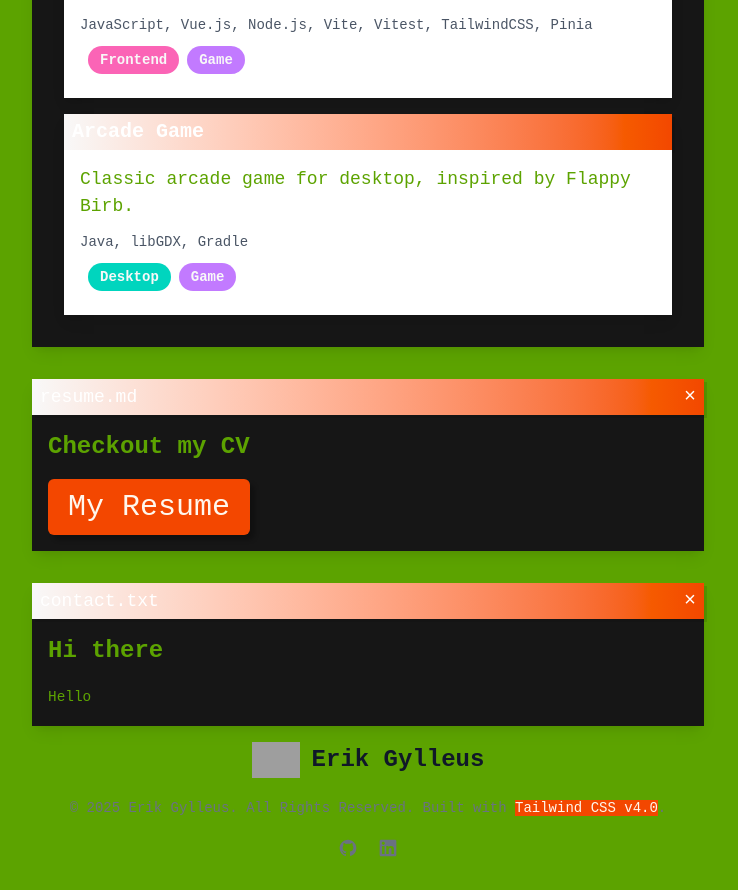
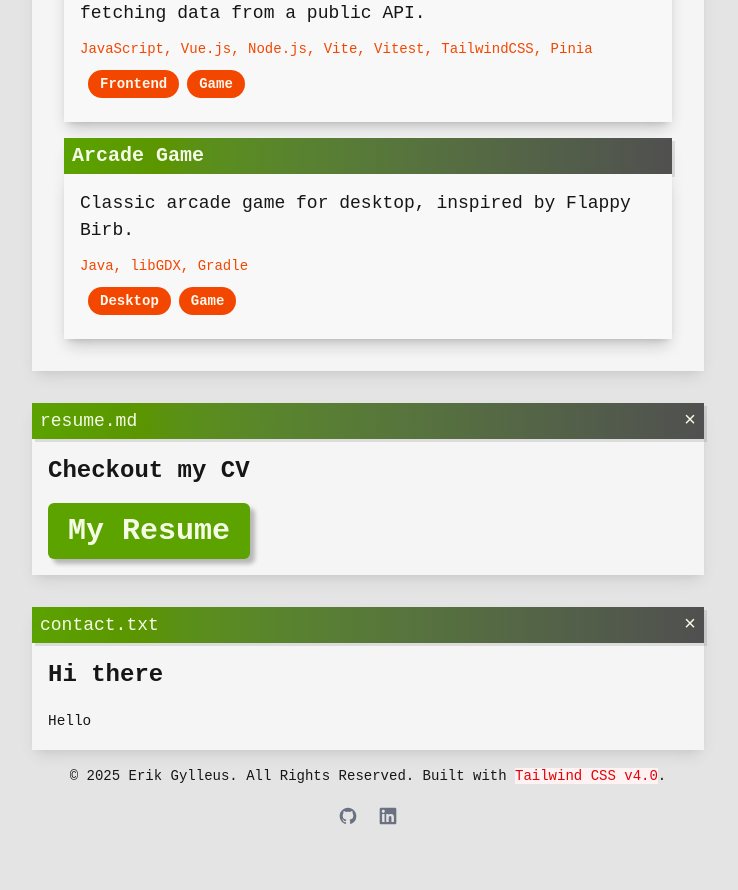
Before and after one commit to ergyl/ergyl.github.io, a Vue app: page / in a window 1280 px wide. Shown: the part 1607-2497 px from the top of the page, without its empty margins (272-1010 px from the left). After the commit the page ends 2465 px from the top, so only its background shows below. Built offline with nearby package versions, Linux system fonts and the light colour scheme; grey boxes are pictures that could not be loaded.

Commit message:
add logo and author name to header; refactor button styles and variants

```diff
--- a/src/App.vue
+++ b/src/App.vue
@@ -2,6 +2,10 @@
   <header>
     <div class="wrapper">
      <ToggleThemeSwitch/>
+      <div class="flex items-center justify-center mb-5 text-2xl font-semibold">
+        <img src="https://www.svgrepo.com/show/131095/noodles.svg" class="h-12 mr-3 sm:h-9 dark:filter dark:invert" alt="Logo">
+        <span>Erik Gylleus</span>
+      </div>
     </div>
   </header>
 
--- a/src/assets/main.css
+++ b/src/assets/main.css
@@ -56,7 +56,7 @@ Example: if you want to style all H2 elements you use the base layer.
         min-height: 100vh;
         font-family: monospace, Inter;
         text-rendering: optimizeLegibility;
-        @apply text-primary bg-primary;
+        @apply text-base-content bg-base-300;
     }
 
     body strong {
@@ -70,15 +70,11 @@ Example: if you want to style all H2 elements you use the base layer.
     a {
         text-decoration: none;
         transition: 0.3s;
-        @apply text-accent-content bg-accent
+        @apply text-secondary bg-secondary-content
     }
 
     a:hover {
-        @apply text-accent bg-accent-content
-    }
-
-    button:disabled {
-        color: grey;
+        @apply text-secondary-content bg-secondary
     }
 
     h1, h2, h3, h4, h5, h6 {
@@ -198,7 +194,7 @@ Example: if you want to style all H2 elements you use the base layer.
 
     #terminal {
         box-shadow: 0 8px 16px -4px rgba(0, 0, 0, 0.1), 0 4px 8px -4px rgba(0, 0, 0, 0.06);
-        @apply bg-base-100 text-primary
+        @apply bg-neutral text-neutral-content
     }
 
     .card {
@@ -208,37 +204,65 @@ Example: if you want to style all H2 elements you use the base layer.
 
     .retro-window {
         box-shadow: 0 8px 16px -4px rgba(0, 0, 0, 0.1), 0 4px 8px -4px rgba(0, 0, 0, 0.06);
-        @apply bg-base-content;
+        @apply bg-base-200;
     }
 
     .retro-window-title {
         box-shadow: 3px 3px 0 rgba(0, 0, 0, 0.1);
-        @apply bg-gradient-to-r from-base-100 to-accent text-white px-2 py-1 flex justify-between items-center;
+        @apply bg-gradient-to-r from-primary to-neutral text-primary-content px-2 py-1 flex justify-between items-center;
+    }
+
+    .project-card {
+        @apply bg-base-100 text-base-content shadow-lg p-4;
+    }
+
+    .project-card:hover {
+        opacity: var(--hover-opacity);
+        @apply bg-base-300;
     }
 
     .pill {
-        @apply text-base-100 rounded-full px-3 py-1 text-sm font-semibold
+        @apply text-base-content rounded-full px-3 py-1 text-sm font-semibold
+    }
+
+    .btn {
+        display: inline-flex;
+        align-items: center;
+        justify-content: center;
+        border-radius: 0.375rem; /* Rounded-md */
+        font-weight: 600;
+        padding: 0.5rem 1rem;
+        transition: all 0.2s ease-in-out;
+        @apply bg-primary text-primary-content;
+    }
+
+    .btn:hover {
+        opacity: var(--hover-opacity);
+        @apply bg-primary text-primary-content;
+    }
+
+    .btn:active {
+        opacity: var(--pressed-opacity);
+        @apply bg-primary text-primary-content;
+    }
+
+    .btn:focus {
+        outline: none;
+        box-shadow: 0 0 0 3px rgba(0, 0, 0, var(--focus-opacity));
     }
 
     .btn-disabled {
         cursor: not-allowed;
         opacity: var(--disabled-opacity);
-        @apply bg-yellow-200 text-accent-content
+        @apply bg-neutral text-neutral-content;
     }
 
-    .btn-active {
-        cursor: pointer;
-        @apply bg-accent text-accent-content hover:opacity-90
+    .btn-secondary {
+        @apply bg-secondary text-secondary-content;
     }
 
-    .btn-hover {
-        opacity: var(--hover-opacity);
-        @apply bg-red-400 text-accent-content
-    }
-
-    .btn-pressed {
-        opacity: var(--pressed-opacity);
-        @apply bg-blue-400 text-accent-content
+    .btn-accent {
+        @apply bg-accent text-accent-content;
     }
 
 
@@ -260,17 +284,17 @@ Example: if you want to style all H2 elements you use the base layer.
 @layer utilities {
     :root {
         --section-gap: 2rem;
-        --border-opacity: 0.12;
-        --high-emphasis-opacity: 0.87;
-        --medium-emphasis-opacity: 0.60;
-        --disabled-opacity: 0.38;
-        --idle-opacity: 0.04;
-        --hover-opacity: 0.04;
-        --focus-opacity: 0.12;
-        --selected-opacity: 0.08;
-        --activated-opacity: 0.12;
-        --pressed-opacity: 0.12;
-        --dragged-opacity: 0.08;
+        --border-opacity: 0.16;
+        --high-emphasis-opacity: 0.9;
+        --medium-emphasis-opacity: 0.7;
+        --disabled-opacity: 0.5;
+        --idle-opacity: 0.08;
+        --hover-opacity: 0.62;
+        --focus-opacity: 0.2;
+        --selected-opacity: 0.15;
+        --activated-opacity: 0.2;
+        --pressed-opacity: 0.22;
+        --dragged-opacity: 0.12;
     }
 
     .magic-margin {
--- a/src/components/Footer.vue
+++ b/src/components/Footer.vue
@@ -1,11 +1,6 @@
 <template>
   <div class="text-center">
-    <div class="flex items-center justify-center mb-5 text-2xl font-semibold text-gray-900">
-      <img src="https://www.svgrepo.com/show/131095/noodles.svg" class="h-12 mr-3 sm:h-9" alt="Logo">
-      <span>Erik Gylleus</span>
-    </div>
-
-    <span class="block text-sm text-center text-gray-500">© 2025 Erik Gylleus. All Rights Reserved.
+    <span class="block text-sm text-center">© 2025 Erik Gylleus. All Rights Reserved.
 		Built with
             <a
                 href="https://tailwindcss.com" class="hover:underline">Tailwind
--- a/src/components/ProjectsOverview.vue
+++ b/src/components/ProjectsOverview.vue
@@ -8,19 +8,19 @@
       <div class="retro-window-title">
         <span class="select-none text-xl font-bold">{{ project.title }}</span>
       </div>
-      <div class="p-4 bg-white">
+      <div class="project-card">
         <p class="mb-2">{{ project.description }}</p>
         <span
             v-for="(tech, index) in project.tech"
             :key="index"
-            class="text-sm text-gray-600">{{ tech }}<span v-if="index < project.tech.length - 1">, </span>
+            class="text-sm text-accent">{{ tech }}<span v-if="index < project.tech.length - 1">, </span>
         </span>
       <!-- Topics with dynamic background colors -->
       <div class="flex flex-wrap gap-2 p-2">
         <span
             v-for="(topic, index) in project.topics"
             :key="index"
-            :class="[topicsBgClass[topic], 'pill']">{{ topic }}</span>
+            class="bg-accent text-accent-content pill">{{ topic }}</span>
       </div>
       </div>
 
@@ -84,16 +84,6 @@ const projects = ref<Project[]>([
     ]
   },
 ]);
-
-// Define the mapping of topics to background color classes
-const topicsBgClass = computed(() => ({
-  "Backend": "bg-blue-400",
-  "Microservices": "bg-green-400",
-  "REST API": "bg-yellow-400",
-  "Frontend": "bg-pink-400",
-  "Game": "bg-purple-400",
-  "Desktop": "bg-teal-400",
-}));
 </script>
 
 <style scoped>
--- a/src/components/ui/Button.vue
+++ b/src/components/ui/Button.vue
@@ -5,9 +5,8 @@
       'focus:ring-4',
       rounded ? 'rounded-lg sm:rounded-md' : 'rounded-none',
       rounded ? 'min-h-14' : 'min-h-12',
-      'text-xl sm:text-2xl md:text-3xl focus:outline-none',
-      buttonClasses,
-      'px-5 py-2.5 inline-flex items-center',
+      'text-xl sm:text-2xl md:text-3xl focus:outline-none px-5 py-2.5',
+      buttonClasses
     ]"
       :disabled="disabled"
       :style="{ boxShadow }"
@@ -45,6 +44,10 @@ const props = defineProps({
   route: {
     type: String,
     default: "",
+  },
+  variant: {
+    type: String,
+    default: "primary",
   }
 });
 
@@ -58,12 +61,14 @@ const boxShadow = computed(() =>
 
 const buttonClasses = computed(() => {
   if (props.disabled) {
-    return "btn-disabled";
-  } else if (isPressed.value) {
-    return "btn-pressed";
-  } else {
-    return "btn-active hover:btn-hover";
+    return "btn btn-disabled";
   }
+
+  let variantClass = "btn";
+  if (props.variant === "secondary") variantClass += " btn-secondary";
+  if (props.variant === "accent") variantClass += " btn-accent";
+
+  return isPressed.value ? `${variantClass} active` : `${variantClass} hover`;
 });
 
 const handleClick = (event: MouseEvent | TouchEvent) => {
```
